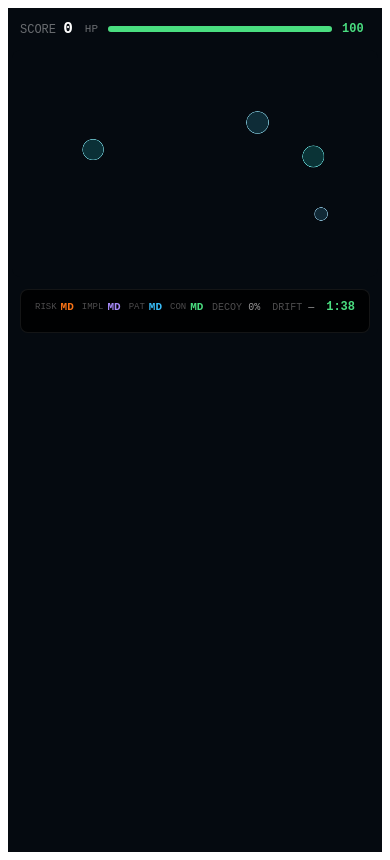
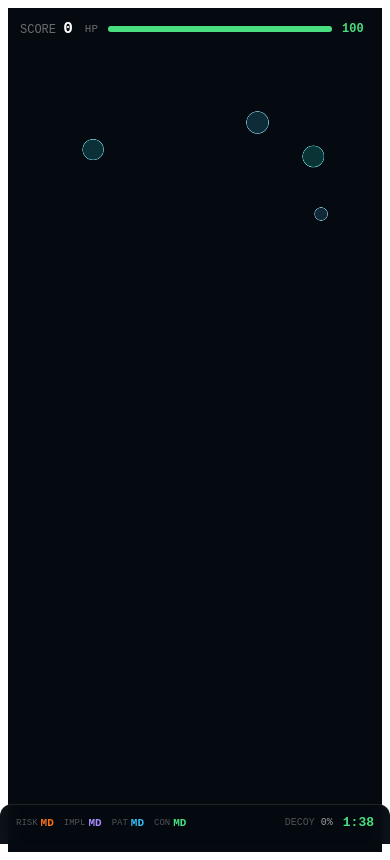
Before and after one commit to maleyhaf/BehaviorOS, a React (Vite) app: page / in a window 390 px wide. Both pictures are taken after a click on the button "BEGIN SESSION". Built offline with nearby package versions, Linux system fonts and the light colour scheme.

Commit message:
Fix: behavioros panel on mobile

```diff
--- a/src/App.tsx
+++ b/src/App.tsx
@@ -57,6 +57,7 @@ export default function App() {
       justifyContent: phase === 'playing' ? 'flex-start' : 'center',
       padding,
       paddingTop: phase === 'playing' ? padding : undefined,
+      paddingBottom: phase === 'playing' && isMobile ? 80 : padding,
       fontFamily: 'monospace',
       gap: 12,
       boxSizing: 'border-box',
--- a/src/components/BehaviorOSPanel.tsx
+++ b/src/components/BehaviorOSPanel.tsx
@@ -7,7 +7,7 @@ interface Props {
   adaptationLog: AdaptationEntry[]
   timeLeft: number
   hp: number
-  compact?: boolean  // mobile: horizontal strip instead of vertical panel
+  compact?: boolean
 }
 
 function Bar({ value, color }: { value: number; color: string }) {
@@ -38,7 +38,7 @@ function Row({ label, value }: { label: string; value: string }) {
   )
 }
 
-// ── Compact (mobile): horizontal strip of trait pills ──────────────────────
+// ── Compact (mobile): fixed to bottom of screen ────────────────────────────
 function CompactPanel({ player, modifiers, adaptationLog, timeLeft, hp }: Omit<Props, 'compact'>) {
   const hpPct = hp / MAX_HP
   const hpColor = hpPct > 0.6 ? '#4ade80' : hpPct > 0.3 ? '#facc15' : '#f87171'
@@ -47,44 +47,57 @@ function CompactPanel({ player, modifiers, adaptationLog, timeLeft, hp }: Omit<P
   const traits = [
     { label: 'RISK', value: player.riskTolerance, color: '#f97316' },
     { label: 'IMPL', value: player.impulsivity, color: '#a78bfa' },
-    { label: 'PAT', value: player.patience, color: '#38bdf8' },
-    { label: 'CON', value: player.consistency, color: '#4ade80' },
+    { label: 'PAT',  value: player.patience,    color: '#38bdf8' },
+    { label: 'CON',  value: player.consistency, color: '#4ade80' },
   ]
 
   return (
     <div style={{
-      background: 'rgba(0,0,0,0.85)',
-      border: '1px solid rgba(255,255,255,0.08)',
-      borderRadius: 8,
-      padding: '10px 14px',
+      position: 'fixed',
+      bottom: 0,
+      left: 0,
+      right: 0,
+      background: 'rgba(5,10,16,0.96)',
+      borderTop: '1px solid rgba(255,255,255,0.1)',
+      borderRadius: '12px 12px 0 0',
+      padding: '10px 16px 14px',
       fontFamily: 'monospace',
-      width: '100%',
-      boxSizing: 'border-box',
+      zIndex: 100,
+      backdropFilter: 'blur(8px)',
     }}>
-      {/* Trait row */}
-      <div style={{ display: 'flex', gap: 8, marginBottom: 8, flexWrap: 'wrap' }}>
+      {/* Trait pills + time */}
+      <div style={{ display: 'flex', alignItems: 'center', gap: 10, marginBottom: lastEntry ? 8 : 0 }}>
         {traits.map(t => (
-          <div key={t.label} style={{ display: 'flex', alignItems: 'center', gap: 4 }}>
+          <div key={t.label} style={{ display: 'flex', alignItems: 'center', gap: 3 }}>
             <span style={{ fontSize: 9, color: 'rgba(255,255,255,0.3)' }}>{t.label}</span>
             <span style={{ fontSize: 11, color: t.color, fontWeight: 'bold' }}>{lbl(t.value)}</span>
           </div>
         ))}
-        <div style={{ marginLeft: 'auto', display: 'flex', gap: 12, alignItems: 'center' }}>
+
+        <div style={{ marginLeft: 'auto', display: 'flex', gap: 10, alignItems: 'center' }}>
           <span style={{ fontSize: 10, color: 'rgba(255,255,255,0.3)' }}>
             DECOY <span style={{ color: 'rgba(255,255,255,0.6)' }}>{Math.round(modifiers.decoyProbability * 100)}%</span>
           </span>
-          <span style={{ fontSize: 10, color: 'rgba(255,255,255,0.3)' }}>
-            DRIFT <span style={{ color: 'rgba(255,255,255,0.6)' }}>{modifiers.driftSpeed > 0 ? `${Math.round(modifiers.driftSpeed)}` : '—'}</span>
-          </span>
-          <span style={{ fontSize: 12, color: hpColor, fontWeight: 'bold' }}>
+          {modifiers.driftSpeed > 0 && (
+            <span style={{ fontSize: 10, color: 'rgba(255,255,255,0.3)' }}>
+              DRIFT <span style={{ color: 'rgba(56,189,248,0.7)' }}>{Math.round(modifiers.driftSpeed)}</span>
+            </span>
+          )}
+          <span style={{ fontSize: 13, color: hpColor, fontWeight: 'bold' }}>
             {Math.floor(timeLeft / 60)}:{String(timeLeft % 60).padStart(2, '0')}
           </span>
         </div>
       </div>
 
-      {/* Latest adaptation */}
+      {/* Latest adaptation message */}
       {lastEntry && (
-        <div style={{ fontSize: 10, color: 'rgba(250,204,21,0.7)', borderTop: '1px solid rgba(255,255,255,0.05)', paddingTop: 6 }}>
+        <div style={{
+          fontSize: 10,
+          color: 'rgba(250,204,21,0.7)',
+          borderTop: '1px solid rgba(255,255,255,0.05)',
+          paddingTop: 6,
+          lineHeight: 1.4,
+        }}>
           ↳ {lastEntry.description}
         </div>
       )}
@@ -99,6 +112,7 @@ export function BehaviorOSPanel({ player, modifiers, adaptationLog, timeLeft, hp
   const lastEntry = adaptationLog[adaptationLog.length - 1]
   const hpPct = hp / MAX_HP
   const hpColor = hpPct > 0.6 ? '#4ade80' : hpPct > 0.3 ? '#facc15' : '#f87171'
+  const lvl = (v: number) => v > 0.7 ? 'HIGH' : v > 0.4 ? 'MED' : 'LOW'
 
   return (
     <div style={{
@@ -128,16 +142,16 @@ export function BehaviorOSPanel({ player, modifiers, adaptationLog, timeLeft, hp
       </div>
 
       <div style={{ marginBottom: 12 }}>
-        <Row label="RISK TENDENCY" value={lbl(player.riskTolerance) === 'HI' ? 'HIGH' : lbl(player.riskTolerance) === 'MD' ? 'MED' : 'LOW'} />
+        <Row label="RISK TENDENCY" value={lvl(player.riskTolerance)} />
         <Bar value={player.riskTolerance} color="#f97316" />
         <div style={{ height: 8 }} />
-        <Row label="IMPULSIVITY" value={lbl(player.impulsivity) === 'HI' ? 'HIGH' : lbl(player.impulsivity) === 'MD' ? 'MED' : 'LOW'} />
+        <Row label="IMPULSIVITY" value={lvl(player.impulsivity)} />
         <Bar value={player.impulsivity} color="#a78bfa" />
         <div style={{ height: 8 }} />
-        <Row label="PATIENCE" value={lbl(player.patience) === 'HI' ? 'HIGH' : lbl(player.patience) === 'MD' ? 'MED' : 'LOW'} />
+        <Row label="PATIENCE" value={lvl(player.patience)} />
         <Bar value={player.patience} color="#38bdf8" />
         <div style={{ height: 8 }} />
-        <Row label="CONSISTENCY" value={lbl(player.consistency) === 'HI' ? 'HIGH' : lbl(player.consistency) === 'MD' ? 'MED' : 'LOW'} />
+        <Row label="CONSISTENCY" value={lvl(player.consistency)} />
         <Bar value={player.consistency} color="#4ade80" />
       </div>
 
```
